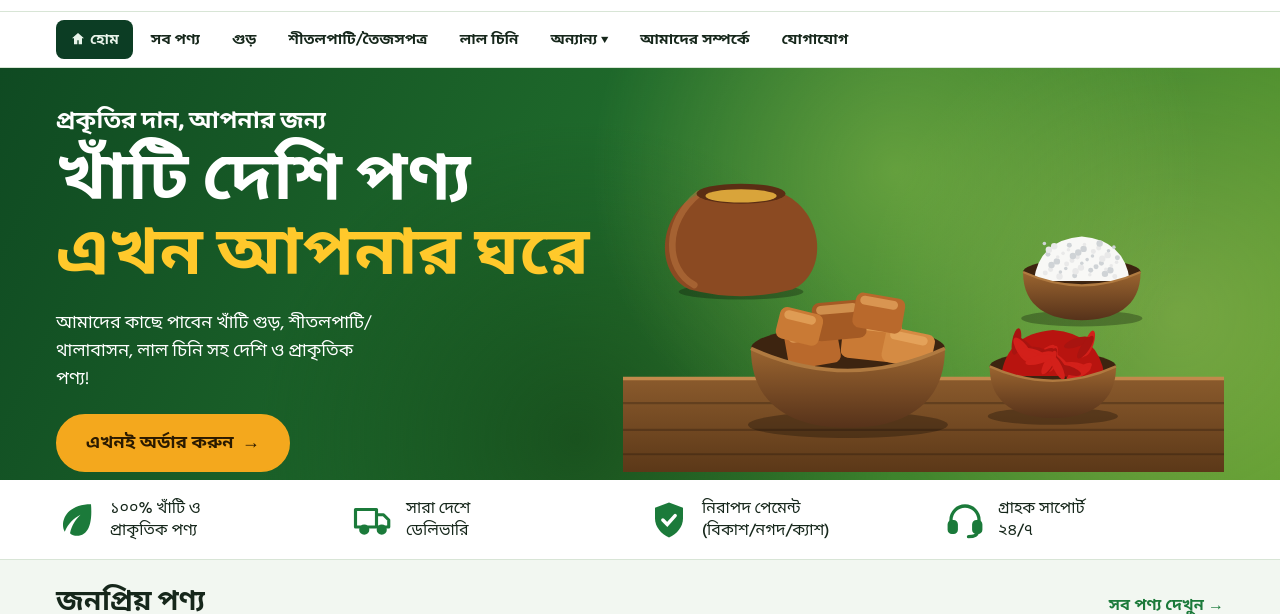
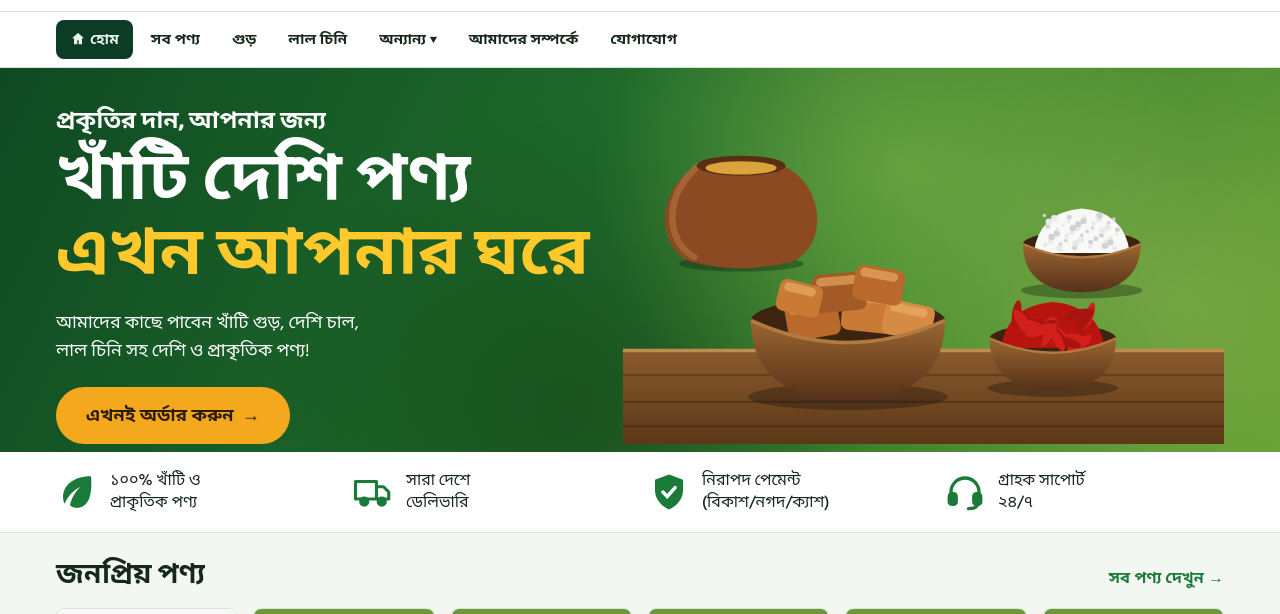
Before and after one commit to adprowewb/onlinestore, a plain HTML site: page index.html in a window 1280 px wide. Shown: the part 113-727 px from the top of the page. Drawn offline with Linux system fonts and the light colour scheme.

Commit message:
Update index.html

```diff
--- a/index.html
+++ b/index.html
@@ -4,7 +4,7 @@
 <meta charset="utf-8">
 <meta name="viewport" content="width=device-width,initial-scale=1">
 <title>গ্রাম্য উপহার</title>
-<meta name="description" content="খাঁটি দেশি পণ্যের অনলাইন শপ: গুড়, লাল চিনি, সরিষার তেল, ঘি ও শীতলপাটি। সারা দেশে ডেলিভারি।">
+<meta name="description" content="খাঁটি দেশি পণ্যের অনলাইন শপ: গুড়, লাল চিনি, সরিষার তেল, ঘি ও চাল। সারা দেশে ডেলিভারি।">
 <link rel="stylesheet" href="https://fonts.googleapis.com/css2?family=Baloo+Da+2:wght@500;700;800&family=Hind+Siliguri:wght@400;500;600;700&display=swap">
 <style>
 /* Layout: full-width bands (topbar, header, nav, hero, banners, footer) each holding a 1200px inner column; hash-routed pages swap inside <main>. */
@@ -336,14 +336,13 @@ const esc = s => String(s).replace(/[&<>"']/g, c => ({'&':'&amp;','<':'&lt;','>'
 const $ = s => document.querySelector(s);
 
 /* ---------- data ---------- */
-const CATS = [{k:'gur',n:'গুড়'},{k:'mat',n:'শীতলপাটি/তৈজসপত্র'},{k:'sugar',n:'লাল চিনি'},{k:'oil',n:'সরিষার তেল'},{k:'ghee',n:'ঘি'},{k:'chal',n:'চাল'}];
+const CATS = [{k:'gur',n:'গুড়'},{k:'sugar',n:'লাল চিনি'},{k:'oil',n:'সরিষার তেল'},{k:'ghee',n:'ঘি'},{k:'chal',n:'চাল'}];
 const P = [
  {id:1,cat:'gur',tag:'খাঁটি গুড়',name:'খেজুরের গুড় (পাটালি)',price:660,unit:'কেজি',art:'patali',desc:'আমাদের খেজুরের গুড় সম্পূর্ণ প্রাকৃতিক, কোনো কেমিক্যাল বা ভেজাল নেই। দেশি পদ্ধতিতে তৈরি, শুদ্ধ ও সুস্বাদু।',rev:12},
  {id:2,cat:'sugar',tag:'লাল চিনি',name:'লাল চিনি',price:120,unit:'কেজি',art:'sugar',desc:'আখের রস থেকে দেশি পদ্ধতিতে তৈরি দানাদার লাল চিনি। চা, পায়েস ও পিঠায় আসল গ্রামীণ স্বাদ।',rev:8},
  {id:3,cat:'gur',tag:'ঝোলা গুড়',name:'ঝোলা গুড়',price:160,unit:'লিটার',art:'jhola',desc:'খেজুর রসের ঘন ঝোলা গুড়। রুটি, পিঠা ও পায়েসের সঙ্গে খেতে অতুলনীয়, কোনো রং বা চিনি মেশানো নেই।',rev:15},
  {id:4,cat:'oil',tag:'সরিষার তেল',name:'সরিষার তেল',price:220,unit:'লিটার',art:'oil',desc:'বাছাই করা দেশি সরিষা থেকে ঘানিতে ভাঙানো তেল। ঝাঁঝালো ঘ্রাণ, রান্না ও ভর্তায় আসল স্বাদ।',rev:21},
  {id:5,cat:'ghee',tag:'ঘি',name:'ঘি',price:700,unit:'কেজি',art:'ghee',desc:'খাঁটি গরুর দুধের মাখন থেকে ধীরে জ্বালে তৈরি ঘি। দানাদার, সুগন্ধি এবং সম্পূর্ণ ভেজালমুক্ত।',rev:18},
- {id:6,cat:'mat',tag:'শীতলপাটি',name:'হাতে বোনা শীতলপাটি',price:850,unit:'পিস',art:'mat',desc:'মুর্তা বেত দিয়ে কারিগরের হাতে বোনা শীতলপাটি। গরমে শীতল, টেকসই এবং ঐতিহ্যবাহী নকশার।',rev:6}
  ,{id:7,cat:'chal',tag:'দেশি চাল',name:'অরিজিনাল দেশি চাল',price:90,unit:'কেজি',art:'rice',bg:4,desc:'বাছাই করা দেশি ধানের আসল চাল। নতুন ঘ্রাণ, ঝরঝরে ভাত আর রোজকার খাবারে খাঁটি স্বাদ। (বিবরণ পরে বদলানো হবে)',rev:0}
 ];
 const byId = id => P.find(p => p.id === +id);
@@ -484,7 +483,7 @@ function vHome() {
   ];
   return `<section class="hero"><div class="in">
     <div><p class="eyebrow">প্রকৃতির দান, আপনার জন্য</p><h1>খাঁটি দেশি পণ্য <span>এখন আপনার ঘরে</span></h1>
-    <p>আমাদের কাছে পাবেন খাঁটি গুড়, শীতলপাটি/থালাবাসন, লাল চিনি সহ দেশি ও প্রাকৃতিক পণ্য!</p>
+    <p>আমাদের কাছে পাবেন খাঁটি গুড়, দেশি চাল, লাল চিনি সহ দেশি ও প্রাকৃতিক পণ্য!</p>
     <a class="btn pill" href="#products">এখনই অর্ডার করুন <span aria-hidden="true">→</span></a></div>
     <div class="art">${heroArt()}</div></div></section>
   <section class="feat"><div class="in">${feat.map(f => `<div>${f[0]}<span>${f[1]}</span></div>`).join('')}</div></section>
@@ -600,7 +599,7 @@ function vOrder() {
 function navHtml(cur) {
   const a = (h, t, on) => `<a href="${h}"${on ? ' class="on" aria-current="page"' : ''}>${t}</a>`;
   return a('#home','<svg width="16" height="16" viewBox="0 0 24 24" fill="currentColor" aria-hidden="true"><path d="M12 3l9 8h-3v9h-5v-6h-2v6H6v-9H3z"/></svg>হোম', cur === 'home') + a('#products','সব পণ্য', cur === 'products') + a('#cat-gur','গুড়', cur === 'cat-gur') +
-    a('#cat-mat','শীতলপাটি/তৈজসপত্র', cur === 'cat-mat') + a('#cat-sugar','লাল চিনি', cur === 'cat-sugar') +
+    a('#cat-sugar','লাল চিনি', cur === 'cat-sugar') +
     `<div class="dd"><button type="button" aria-haspopup="true">অন্যান্য ▾</button><div class="menu">${a('#cat-chal','চাল', cur === 'cat-chal')}${a('#cat-oil','সরিষার তেল', cur === 'cat-oil')}${a('#cat-ghee','ঘি', cur === 'cat-ghee')}</div></div>` +
     a('#about','আমাদের সম্পর্কে', cur === 'about') + a('#contact','যোগাযোগ', cur === 'contact');
 }
```
